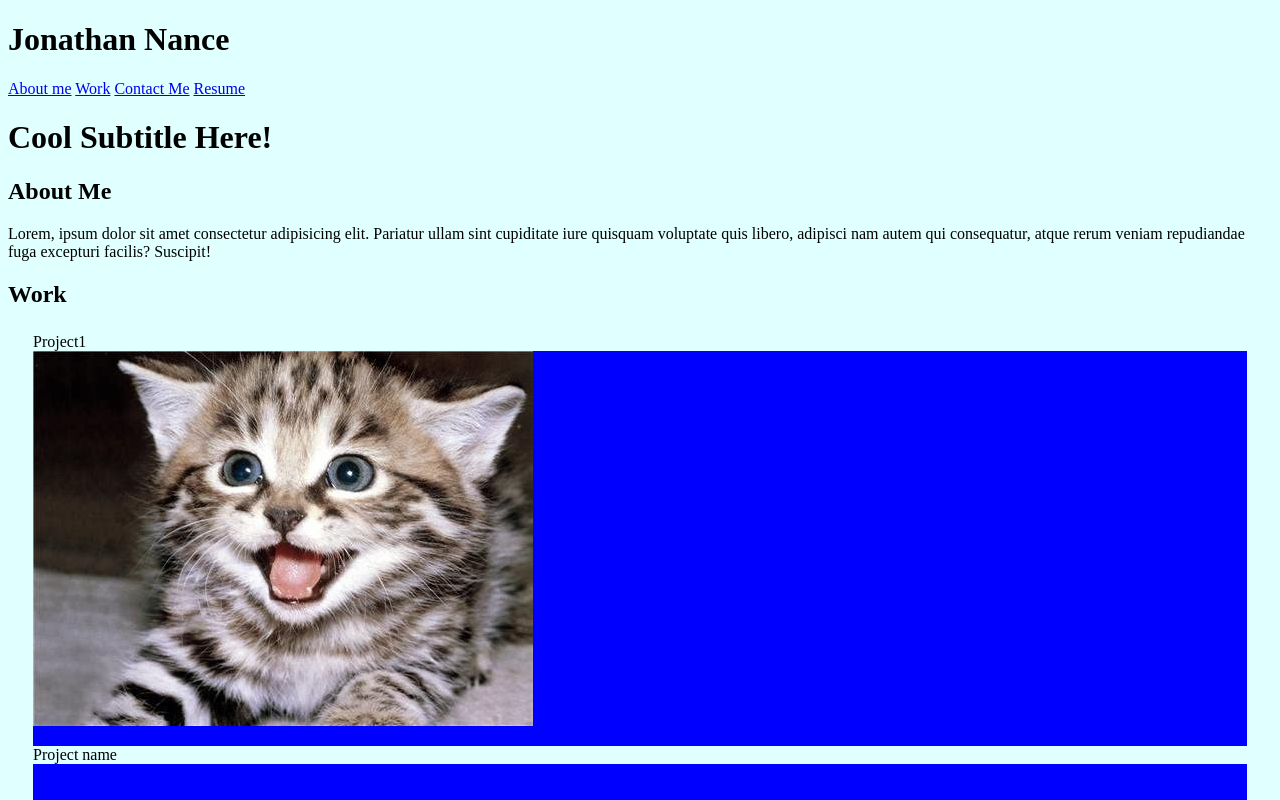
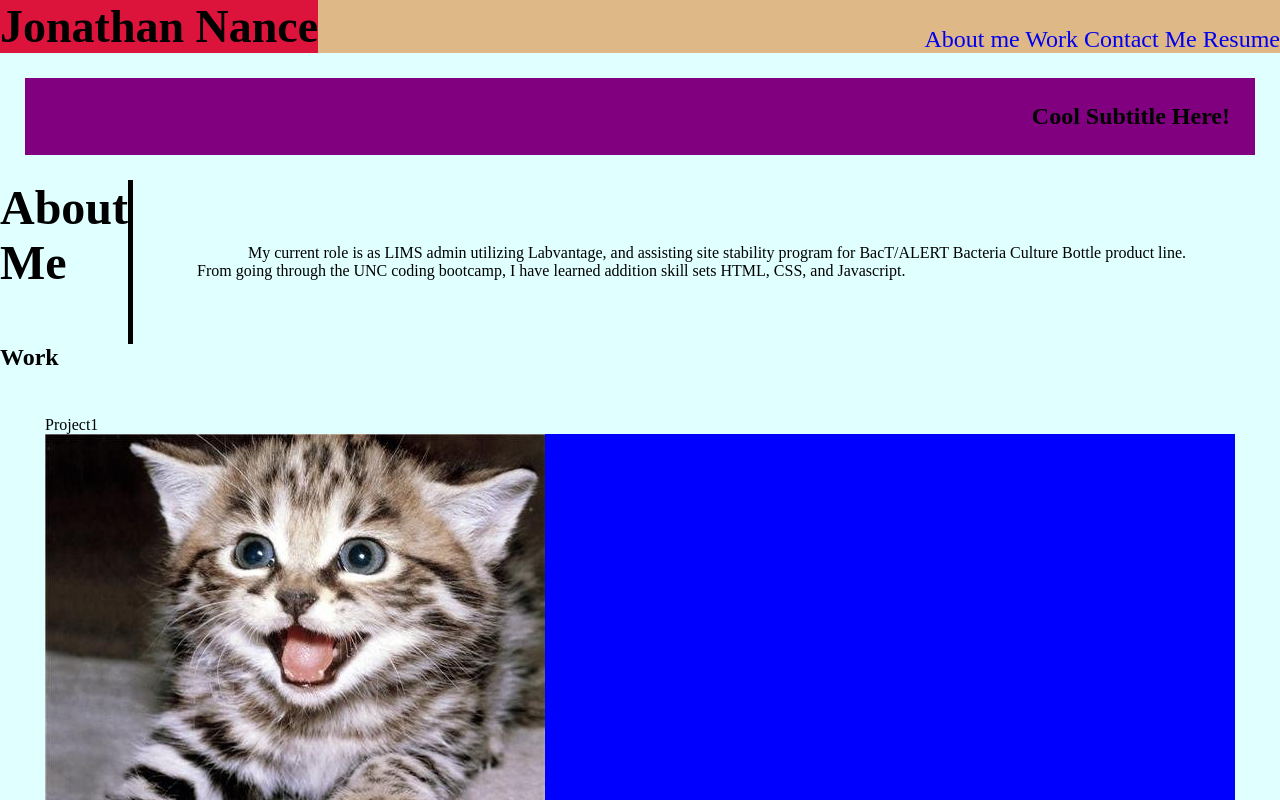
Before and after one commit to speakeasyman/2-MyPortFolio, a plain HTML site: page index.html in a window 1280 px wide. Shown: the top 800 px of the page. Drawn offline with Linux system fonts and the light colour scheme.

Commit message:
added basic architexutre for the header, subheader, and about me

```diff
--- a/assets/css/style.css
+++ b/assets/css/style.css
@@ -1,13 +1,57 @@
 * {
     background-color: lightcyan;
+    margin: 0;
+    padding: 0;
+    list-style: none;
+    text-decoration: none;
 }
 
 
-/* Flexing my box skills */
+.header-top {
+position: relative;
+display: flex;
+justify-content: space-between;
+background-color: burlywood;
+}
+
+.header-top h1 {
+    background-color: crimson;
+    font-size: 46px;
+}
+.header-top nav {
+    font-size: 24px;
+    background-color: burlywood;
+    position:absolute;
+    bottom: 0;
+    right: 0;
+}
+.header-top nav a {
+    background-color: burlywood;
+}
+.subheader, .subheader h1 {
+    display: flex;
+    background-color: purple;
+    justify-content: flex-end;
+    position: relative;
+    margin: 25px;
+}
+.aboutme {
+    display: flex;
+}
+.aboutme header {
+    font-size: 32px;
+    border-right: 5px solid black;
+}
+.aboutme p {
+    text-indent: 5%;
+    margin: 5%;
+}
+
+
 .projects {
     flex: 5;
     /* background-color: white; */
-    padding: 20x;
+    padding: 20px;
     display: flex;
     flex-wrap: wrap;
     justify-content: space-around;
@@ -25,3 +69,10 @@
     /* flex: 1 1 1; */
     background-color: red;
 }
+
+/* .text-right {
+    justify-content: space-between;
+}
+.text-left {
+    justify-content: space-between;
+}  */
--- a/index.html
+++ b/index.html
@@ -9,10 +9,10 @@
     <link rel="stylesheet" href="./assets/css/style.css">
 
 </head>
-<header>
-    <h1 class="text-right"> Jonathan Nance</h1>
+<header class="header-top">
+    <h1 class="text-left"> Jonathan Nance</h1>
 
-    <nav class="text-left">
+    <nav class="text-right">
         <a href="#">About me</a>
         <a href="#">Work</a>
         <a href="#">Contact Me</a>
@@ -21,12 +21,15 @@
 </header>
 
 <body>
-    <section class="subheader"></section>
-    <h1 class="text-right" >Cool Subtitle Here!</h1>
+    <section class="subheader">
+    <h1 class="text-right" >Cool Subtitle Here!</h1></section>
     <main>
             <section class="aboutme">
                 <Header><h1>About Me</h1></Header>
-        <p>Lorem, ipsum dolor sit amet consectetur adipisicing elit. Pariatur ullam sint cupiditate iure quisquam voluptate quis libero, adipisci nam autem qui consequatur, atque rerum veniam repudiandae fuga excepturi facilis? Suscipit!</p>
+        <p>My current role is as LIMS admin utilizing Labvantage, and assisting
+            site stability program for BacT/ALERT Bacteria Culture
+            Bottle product line. From going through the UNC coding
+            bootcamp, I have learned addition skill sets HTML, CSS, and Javascript.</p>
             </section>
             <section class="work">
                 <header><H1>Work</H1></header>
@@ -57,7 +60,7 @@
                     <p>Project name</p>
                 </section>
             </section>
-            <sectoin class="contactme">
+            <section class="contactme">
                 <header><h1>Contact Me</h1></header>
                     <nav>
                          <a href="#">555.555.555</a>
@@ -65,7 +68,7 @@
                          <a href="#">Git Hub</a>
                          <a href="#">LinkedIn</a>
                     </nav>
-            </sectoin>
+            </section>
         </div>
      </main>
 
```
